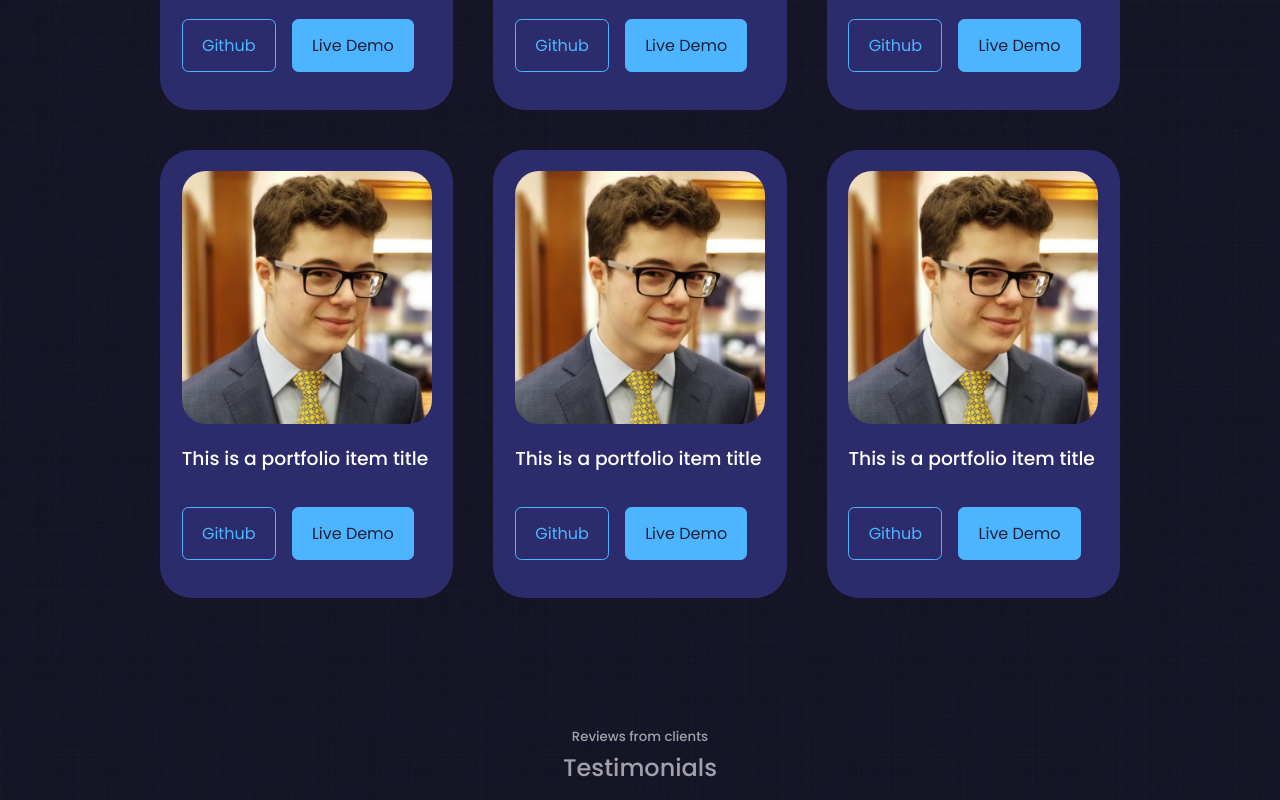
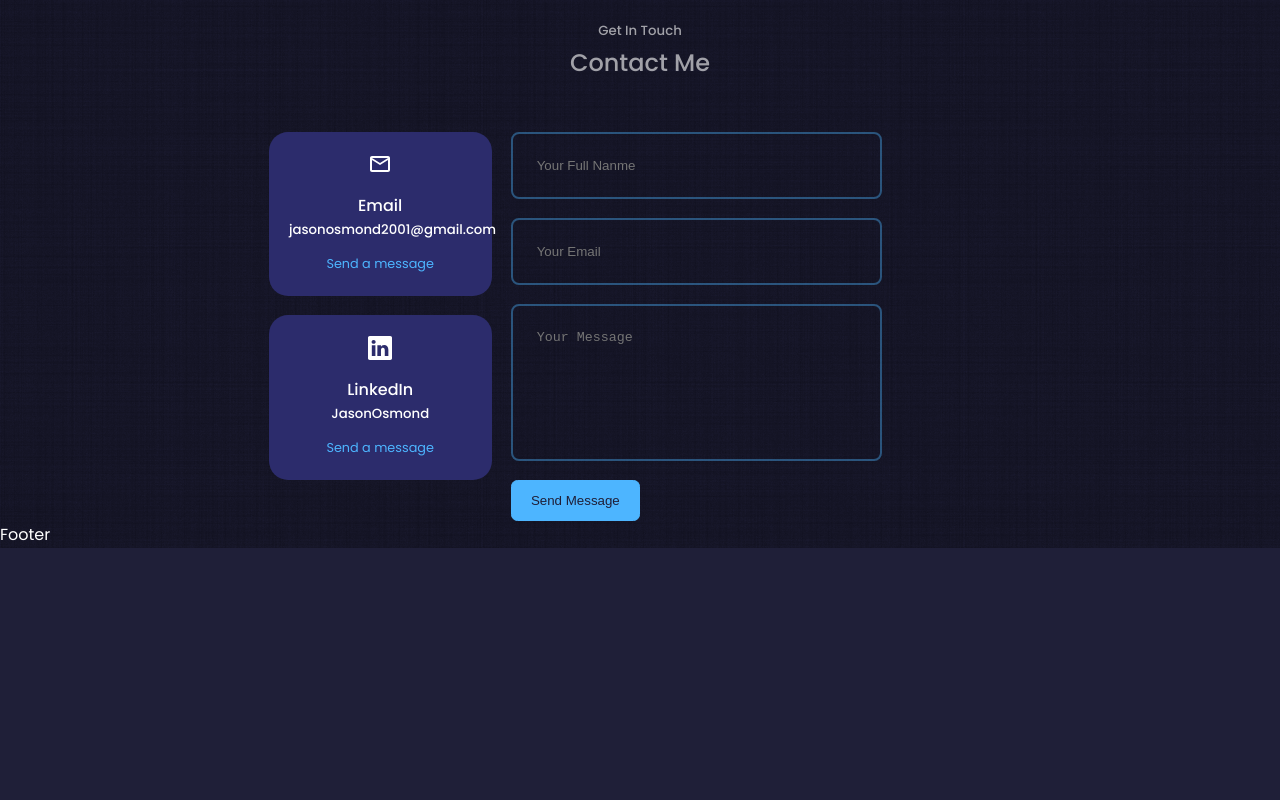
Before and after one commit to TheJasonOsmond/React-Portfolio-Website, a React (Create React App) app: page / in a window 1280 px wide. Shown: the part 3360-4160 px from the top of the page. After the commit the page ends 3908 px from the top, so only its background shows below. Built offline with nearby package versions, Linux system fonts and the light colour scheme.

Commit message:
Contact Finished
Hided Some of the unused sections

```diff
--- a/package.json
+++ b/package.json
@@ -6,6 +6,7 @@
     "@testing-library/jest-dom": "^5.16.5",
     "@testing-library/react": "^13.4.0",
     "@testing-library/user-event": "^13.5.0",
+    "emailjs-com": "^3.2.0",
     "react": "^18.2.0",
     "react-dom": "^18.2.0",
     "react-icons": "^4.8.0",
--- a/src/App.jsx
+++ b/src/App.jsx
@@ -16,9 +16,9 @@
         <Nav />
         <About />
         <Experience />
-        <Services />
+        {/* <Services /> */}
         <Portfolio />
-        <Testimonials />
+        {/* <Testimonials /> */}
         <Contact />
         <Footer />
 
--- a/src/components/contact/Contact.jsx
+++ b/src/components/contact/Contact.jsx
@@ -1,9 +1,52 @@
 import React from 'react'
 import './contact.css'
+import {MdOutlineEmail} from 'react-icons/md'
+import {BsLinkedin} from 'react-icons/bs'
+import { useRef } from 'react'
+import emailjs from 'emailjs-com'
 
 const Contact = () => {
+  const form = useRef();
+  const sendEmail = (e) => {
+    e.preventDefault();
+
+    emailjs.sendForm('service_31a94pt', 'template_0tjn67u', form.current, 'etb87t55Fz0ovgBoQ')
+      .then((result) => {
+          console.log(result.text);
+      }, (error) => {
+          console.log(error.text);
+      });
+
+      e.target.reset()
+  };
   return (
-    <section id='contact'>Contact</section>
+    <section id='contact'>
+      <h5> Get In Touch </h5>
+      <h2> Contact Me</h2>
+
+      <div className='container contact__container'>
+        <div className='contact__options'>
+          <article className='contact__option'>
+             <MdOutlineEmail className='contact__option-icon'/>
+             <h4>Email</h4>
+             <h5>jasonosmond2001@gmail.com</h5>
+             <a href='mailto:jasonosmond2001@gmail.com' target="_blank">Send a message</a>
+          </article>
+          <article className='contact__option'>
+             <BsLinkedin className='contact__option-icon'/>
+             <h4>LinkedIn</h4>
+             <h5>JasonOsmond</h5>
+             <a href='https://www.linkedin.com/in/jasonosmond/' target="_blank">Send a message</a>
+          </article>
+        </div>
+        <form ref={form} className='contact__form' onSubmit={sendEmail}>
+          <input type="text" name='name' placeholder="Your Full Nanme" required/>
+          <input type="email" name='email' placeholder="Your Email" required/>
+          <textarea name="message" rows="7" placeholder='Your Message' required></textarea>
+          <button type='submit' className='btn btn-primary'> Send Message</button>
+        </form>
+      </div>
+    </section>
   )
 }
 
--- a/src/components/contact/contact.css
+++ b/src/components/contact/contact.css
@@ -0,0 +1,74 @@
+.container.contact__container {
+    width: 58%;
+    display: grid;
+    grid-template-columns: 30% 50%;
+    gap: 1.2rem;
+}
+
+.contact__options{
+    display: flex;
+    flex-direction: column;
+    gap: 1.2rem;
+}
+
+.contact__option{
+    background: var(--color-bg-variant);
+    padding: 1.2rem;
+    border-radius: 1.2rem;
+    text-align: center;
+    border: 1px solid transparent;
+    transition: var(--transition);
+}
+
+.contact__option:hover {
+    background: transparent;
+    border-color: var(--color-primary-variant);
+}
+
+.contact__option-icon{
+    font-size: 1.5rem;
+    margin-bottom: 0.5rem;
+}
+
+.contact__option a {
+    margin-top: 0.7rem;
+    display: inline-block;
+    font-size: 0.8rem;
+}
+
+.contact__form{
+    display: flex;
+    flex-direction: column;
+    gap: 1.2rem;
+}
+
+.contact__form input, textarea{
+    width: 100%;
+    padding: 1.5rem;
+    border-radius: 0.5rem;
+    background: transparent;
+    border: 2px solid var(--color-primary-variant);
+    resize: none;
+    color: var(--color-white);
+}
+
+
+
+/* ================= MEDIA QUERIES (MEDIUM DEVICES) ================= */
+@media screen and (max-width: 1024px){
+    .container.contact__container {
+        grid-template-columns: 1fr;
+        gap: 2rem;
+    }
+
+}
+
+
+/* ================= MEDIA QUERIES (SMALL DEVICES) ================= */
+@media screen and (max-width: 600px){
+    .container.contact__container {
+        width: var(--container-width-sm);
+    }
+
+
+}
```
Also changed, not shown: src/components/testimonials/Testimonials.jsx (+4 -4 lines), 1 other file (tests, documents, lock files or other folders).
